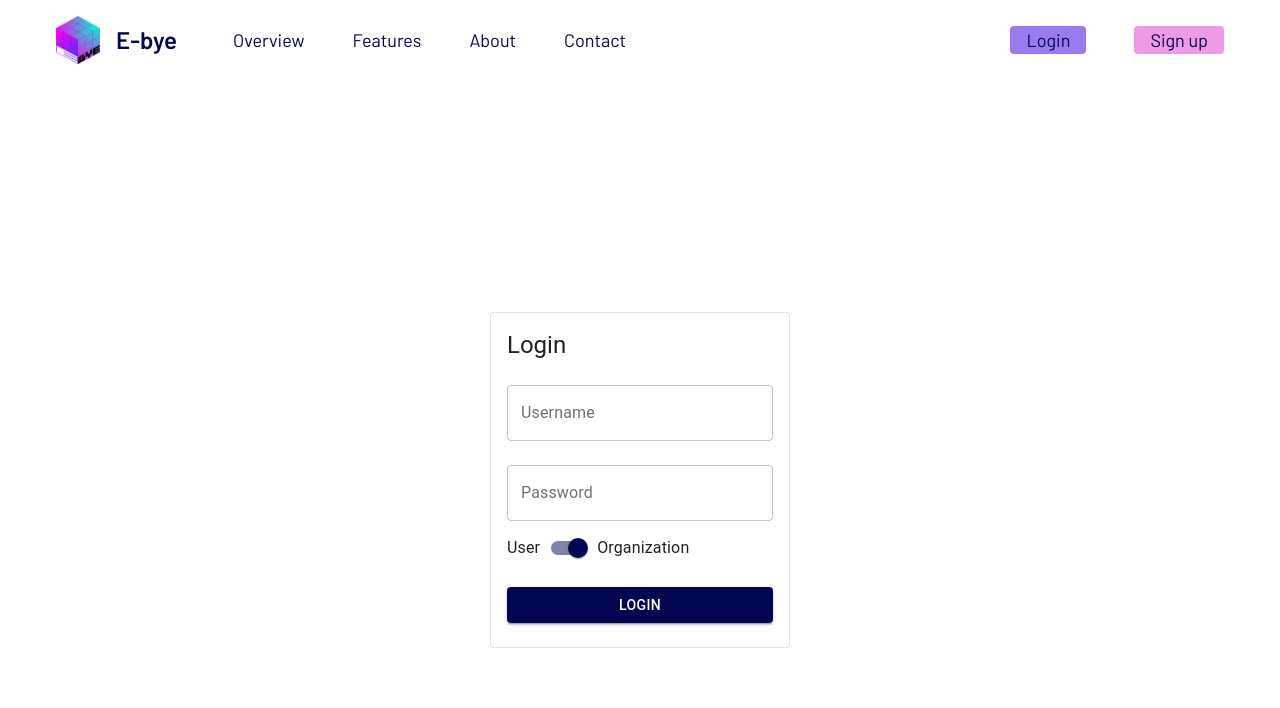
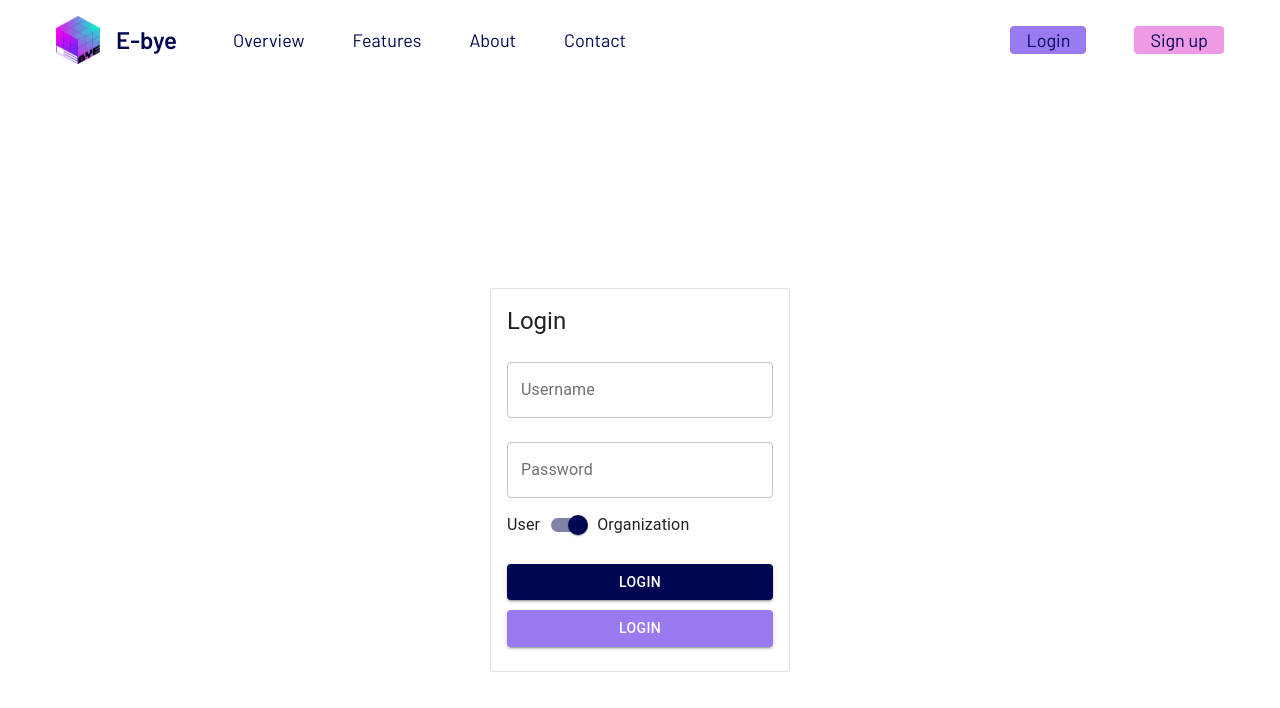
Before and after one commit to Tanaykmr/ebye, a React (Vite) app: page /login in a window 1280 px wide. Shown: the top 708 px of the page. Built offline with nearby package versions, Linux system fonts and the light colour scheme.

Commit message:
modified login page

```diff
--- a/src/components/Login.jsx
+++ b/src/components/Login.jsx
@@ -110,6 +110,15 @@ const Login = () => {
               >
                 Login
               </Button>
+              <Button
+                type="submit"
+                variant="contained"
+                color="secondary"
+                fullWidth
+                style={{ marginTop: 10 }}
+              >
+                Login
+              </Button>
           </CardContent>
         </Card>
       </div>
```
